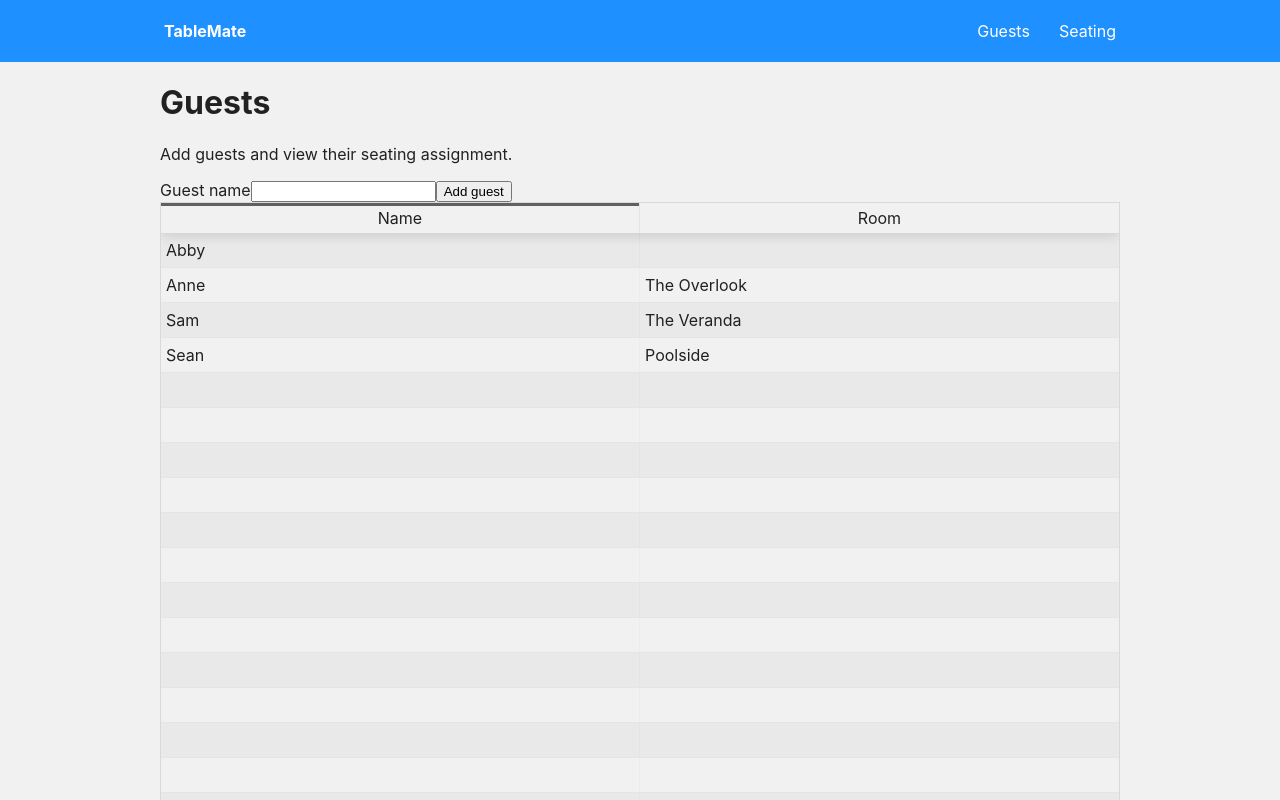
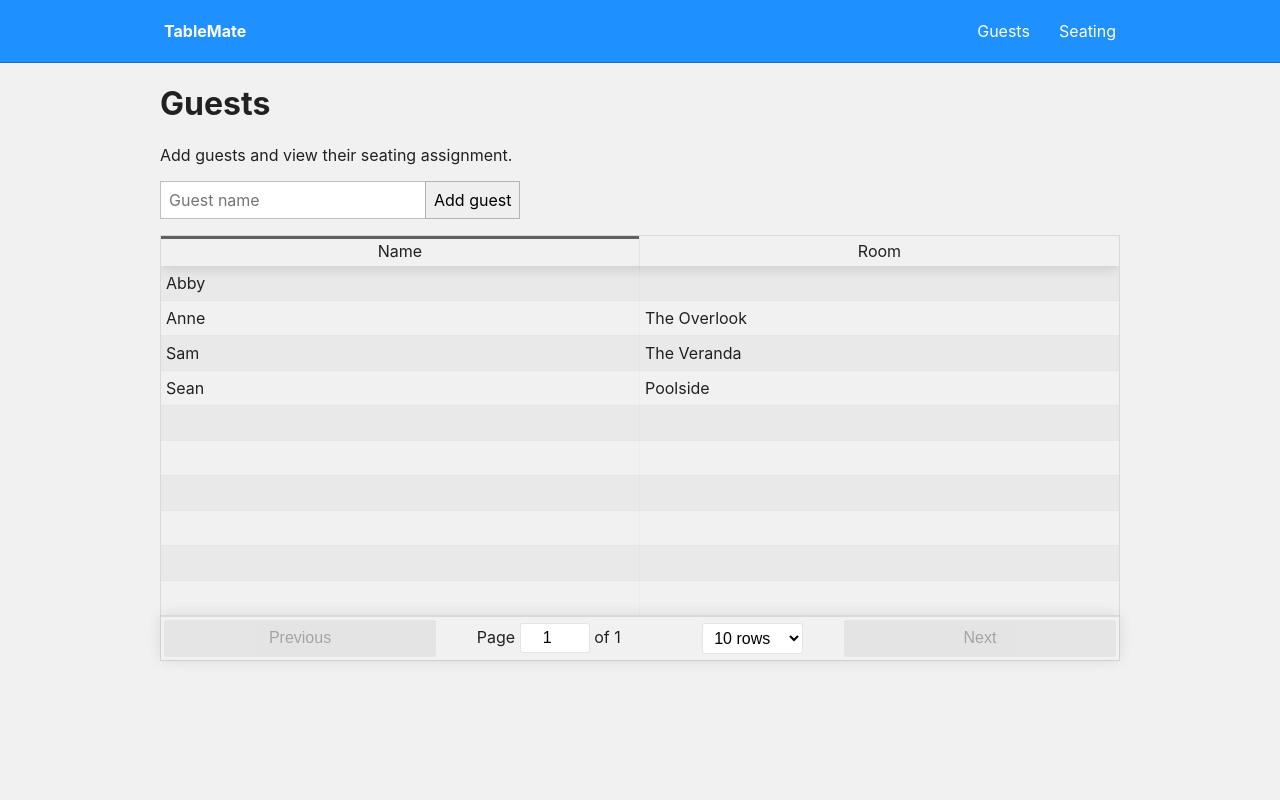
Before and after one commit to SeanMcP/TableMate, a React (Create React App) app: page /guests in a window 1280 px wide. Shown: the top 800 px of the page. Built offline with nearby package versions, Linux system fonts and the light colour scheme.

Commit message:
Style guest view

```diff
--- a/src/components/GuestList.jsx
+++ b/src/components/GuestList.jsx
@@ -1,8 +1,13 @@
 import React from "react";
 import ReactTable from "react-table";
+import styled from "styled-components";
 import { useStore } from "../store/StoreContext";
 
 import "react-table/react-table.css";
+
+const STableContainerDiv = styled.div`
+  margin: 1rem 0;
+`;
 
 function GuestList(props) {
   const [state] = useStore();
@@ -19,6 +24,7 @@ function GuestList(props) {
     return output;
   }
   return (
+    <STableContainerDiv>
       <ReactTable
         className="-striped -highlight"
         columns={[
@@ -26,6 +32,7 @@ function GuestList(props) {
           { Header: "Room", accessor: "room" }
         ]}
         data={formatData(state)}
+        defaultPageSize={10}
         defaultSorted={[
           {
             id: "name",
@@ -33,6 +40,7 @@ function GuestList(props) {
           }
         ]}
       />
+    </STableContainerDiv>
   );
 }
 
--- /dev/null
+++ b/src/components/form/Button.jsx
@@ -0,0 +1,28 @@
+import styled from "styled-components";
+
+const Button = styled.button`
+  border: 1px solid ${p => p.theme.borderColor};
+  cursor: pointer;
+  font-family: inherit;
+  font-size: inherit;
+  padding: 0.5rem;
+
+  &:hover {
+    background: ${p => p.theme.primary};
+  }
+
+  &:focus {
+    box-shadow: 0 0 0 2px ${p => p.theme.accent};
+    outline: 2px solid transparent;
+  }
+
+  &:active {
+    background: ${p => p.theme.accent};
+  }
+
+  &:active&:focus {
+    box-shadow: 0 0 0 2px ${p => p.theme.primary};
+  }
+`;
+
+export default Button;
--- a/src/components/form/Input.jsx
+++ b/src/components/form/Input.jsx
@@ -1,5 +1,28 @@
 import React from "react";
 import { useField } from "formik";
+import styled, { css } from "styled-components";
+
+const SErrorTextDiv = styled.div`
+  color: firebrick;
+`;
+
+const SInput = styled.input`
+  border: 1px solid ${p => p.theme.borderColor};
+  font-family: inherit;
+  font-size: inherit;
+  padding: 0.5rem;
+
+  &:focus {
+    box-shadow: 0 0 0 2px ${p => p.theme.accent};
+    outline: 4px solid transparent;
+  }
+
+  ${p =>
+    p.flush &&
+    css`
+    border-${p.flush}: 0;
+  `}
+`;
 
 function Input({ label, ...props }) {
   const [field, meta] = useField(props.name);
@@ -7,15 +30,14 @@ function Input({ label, ...props }) {
   const errorId = props.name + "-error";
   return (
     <>
-      <label>
-        <span>{label}</span>
-        <input
-          {...field}
-          {...props}
-          aria-describedby={isError ? errorId : null}
-        />
-      </label>
-      {isError && <div id={props.name + "-error"}>{meta.error}</div>}
+      <SInput
+        {...field}
+        {...props}
+        placeholder={label}
+        aria-label={label}
+        aria-describedby={isError ? errorId : null}
+      />
+      {isError && <SErrorTextDiv id={errorId}>{meta.error}</SErrorTextDiv>}
     </>
   );
 }
--- a/src/components/layout/Header.jsx
+++ b/src/components/layout/Header.jsx
@@ -5,7 +5,8 @@ import { Link } from "@reach/router";
 import ContentContainer from "./ContentContainer";
 
 const SHeader = styled.header`
-  background: dodgerblue;
+  background: ${p => p.theme.primary};
+  border-bottom: 1px solid ${p => p.theme.borderColor};
   padding: 1rem 0;
 `;
 
@@ -23,7 +24,6 @@ const SNav = styled.nav`
 
 const SLink = styled(({ bold, ...props }) => <Link {...props} />)`
   border: 1px solid transparent;
-  border-radius: 0.25rem;
   color: white;
   padding: 0.25rem 0.5rem;
   margin: 0 calc((0.25rem + 1px) * -1);
--- a/src/components/seating/Group.jsx
+++ b/src/components/seating/Group.jsx
@@ -3,7 +3,7 @@ import styled from "styled-components";
 
 const SDiv = styled.div`
   background: white;
-  border: 1px solid rgba(0, 0, 0, 0.25);
+  border: 1px solid ${p => p.theme.borderColor};
   padding: 1rem;
 
   h2 {
--- a/src/styles/theme.js
+++ b/src/styles/theme.js
@@ -1,4 +1,7 @@
 export default {
     background: '#f1f1f1',
-    text: '#212121'
+    borderColor: 'rgba(0, 0, 0, 0.25)',
+    text: '#212121',
+    primary: 'dodgerblue',
+    accent: 'orange'
 }
--- a/src/views/GuestView.jsx
+++ b/src/views/GuestView.jsx
@@ -1,14 +1,19 @@
 import React from "react";
 import { Formik } from "formik";
+
+import { useStore } from "../store/StoreContext";
+
 import GuestList from "../components/GuestList";
+import Button from "../components/form/Button";
 import Input from "../components/form/Input";
-import { useStore } from "../store/StoreContext";
 
 function GuestView(props) {
   const [, actions] = useStore();
   function handleSubmit(values, { resetForm }) {
-    actions.addNewGuest(values.name);
-    resetForm();
+    if (values.name) {
+      actions.addNewGuest(values.name);
+      resetForm();
+    }
   }
   return (
     <>
@@ -19,8 +24,8 @@ function GuestView(props) {
         onSubmit={handleSubmit}
         render={props => (
           <form onSubmit={props.handleSubmit}>
-            <Input label="Guest name" name="name" type="text" />
-            <button type="submit">Add guest</button>
+            <Input label="Guest name" name="name" type="text" flush="right" />
+            <Button type="submit">Add guest</Button>
           </form>
         )}
       />
```
Lines whose indentation alone changed are shown as unchanged.
